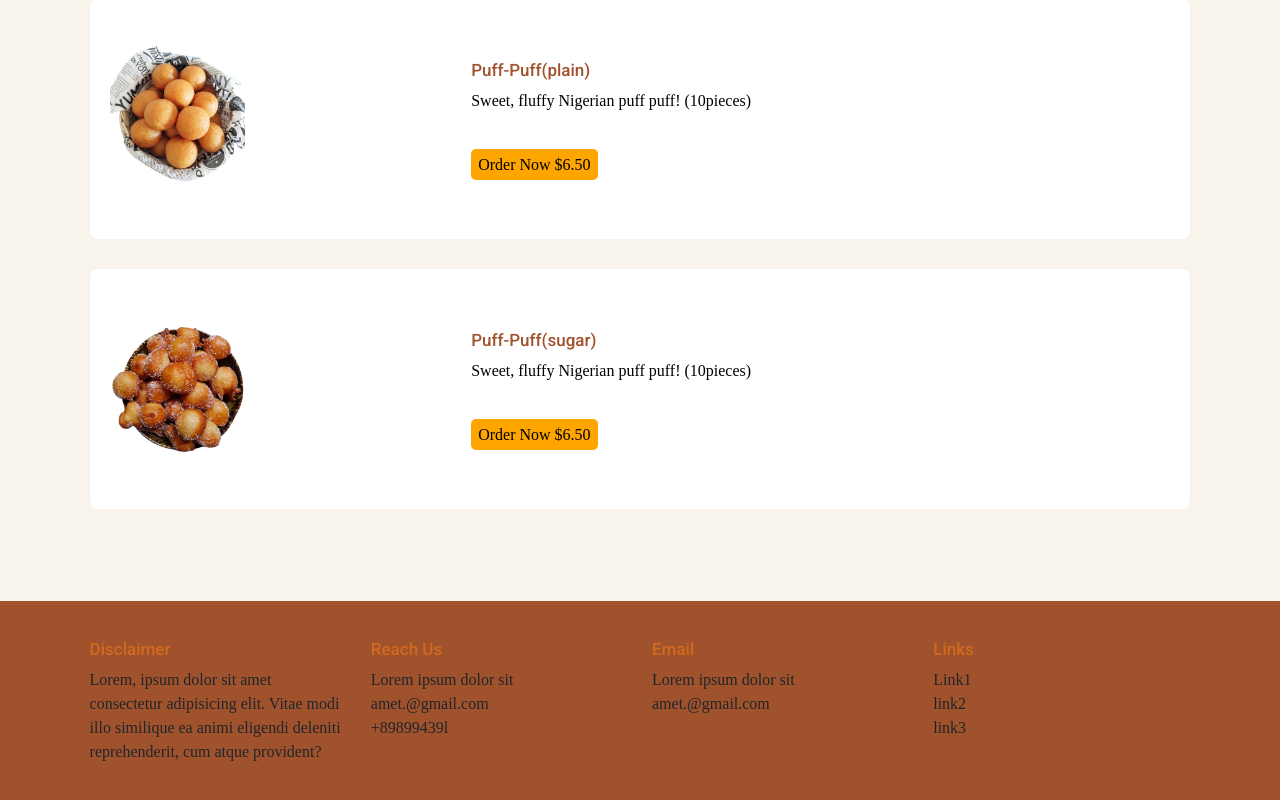
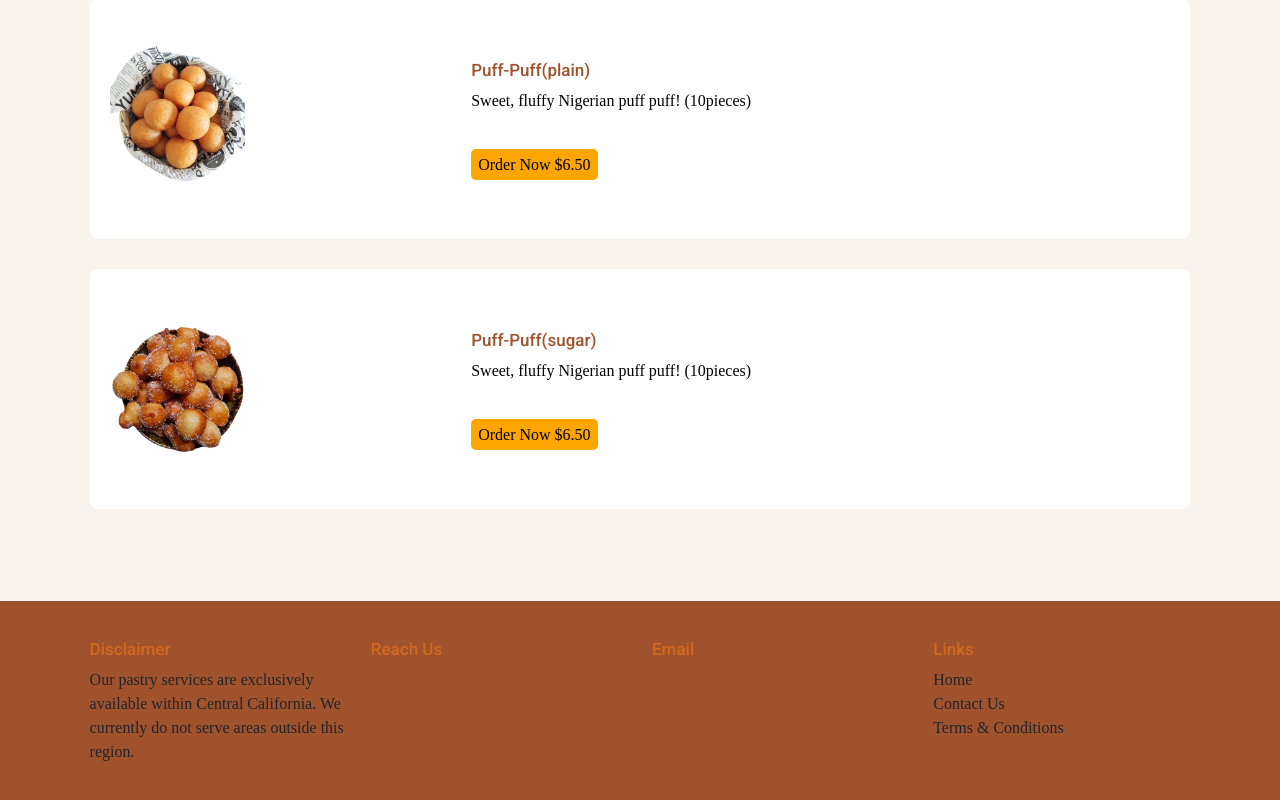
Before and after one commit to jozzydgr8/tayschow, a React (Create React App) app: page /tayschow/1 in a window 1280 px wide. Shown: the part 1486-2286 px from the top of the page. Built offline with nearby package versions, Linux system fonts and the light colour scheme; no server answers.

Commit message:
refactor footer

```diff
--- a/src/App.js
+++ b/src/App.js
@@ -11,7 +11,7 @@ import {UseContextAuth} from './context/UseContextAuth';
 import { SignUser } from './Pages/SignUser';
 import { Cart } from './Pages/Cart';
 import { Id } from './Pages/Id';
-
+import ScrollToTop from './components/ScrollToTop';
 
 
 // Import the functions you need from the SDKs you need
@@ -130,6 +130,7 @@ function App() {
   const router = createBrowserRouter(
       createRoutesFromChildren(
         <>
+
         <Route path='/tayschow' element={<Layout/>}>
         <Route index element={<Index/>}/>
         <Route path='cart' element={<Cart/>} />
--- a/src/Layout.jsx
+++ b/src/Layout.jsx
@@ -1,10 +1,12 @@
 import { Outlet } from "react-router-dom"
 import Navbar from "./components/Navbar"
 import { Footer } from "./components/Footer"
+import ScrollToTop from "./components/ScrollToTop"
 
 export const Layout = ()=>{
     return(
         <>
+        <ScrollToTop/>
         <Navbar/>
         <Outlet/>
         <Footer/>
--- a/src/Pages/Id.jsx
+++ b/src/Pages/Id.jsx
@@ -10,7 +10,7 @@ export const Id = ()=>{
     useEffect(()=>{
         const res = Data && Data.filter(product => product.id == id)
         setResult(res);
-    },[])
+    },[id])
 console.log(result)
 
     return(
--- a/src/components/Footer.jsx
+++ b/src/components/Footer.jsx
@@ -1,32 +1,35 @@
+import {Link} from 'react-router-dom'
 export const Footer = ()=>{
     return(
         <section id="footer">
-            <div className="container-fluid">
+            <footer className="container-fluid">
                 <div className="row">
                     <div className="col-md-3">
                         <h3>Disclaimer</h3>
                         <p>
-                            Lorem, ipsum dolor sit amet consectetur adipisicing elit.
-                             Vitae modi illo similique ea animi eligendi deleniti
-                            reprehenderit, cum atque provident?
+                        Our pastry services are exclusively available within Central California.
+                        We currently do not serve areas outside this region.
+                         {/* We appreciate your understanding and
+                        look forward to bringing our delicious pastries to customers within the Central California area only. */}
                         </p>
                     </div>
                     <div className="col-md-3">
                         <h3>Reach Us</h3>
-                        Lorem ipsum dolor sit amet.@gmail.com<br/>
-                        +89899439l
+                        {process.env.REACT_APP_email}<br/>
+                        <a href={`mailto:${process.env.REACT_APP_phone}`}>{process.env.REACT_APP_phone}</a>
                     </div>
                     <div className="col-md-3">
                         <h3>Email</h3>
-                        Lorem ipsum dolor sit amet.@gmail.com
+                        <a href={`mailto:${process.env.REACT_APP_email}`}>{process.env.REACT_APP_email}</a>
                     </div>
                     <div className="col-md-3">
                         <h3>Links</h3>
-                        Link1 <br/> link2 <br/> link3 <br/>
+                         <Link>Home</Link><br/> <a href={`mailto:${process.env.REACT_APP_email}`}>Contact Us</a> <br/>
+                        <Link>Terms & Conditions</Link> <br/>
 
                     </div>
                 </div>
-            </div>
+            </footer>
         </section>
     )
 }
--- a/src/components/Product.jsx
+++ b/src/components/Product.jsx
@@ -1,4 +1,4 @@
-import { Link } from "react-router-dom"
+import {  NavLink } from "react-router-dom"
 
 export const Product = ({menu})=>{
     return(
@@ -17,7 +17,7 @@ export const Product = ({menu})=>{
                                         {menu.desc}
                                     </p>
                                     <br/>
-                                    <Link to={`/tayschow/${menu.id}`}  className="">Order Now ${menu.prize}</Link>
+                                    <NavLink to={`/tayschow/${menu.id}`}  className="">Order Now ${menu.prize}</NavLink>
                                     </div>
                                 </div>
                             </div>
--- /dev/null
+++ b/src/components/ScrollToTop.jsx
@@ -0,0 +1,14 @@
+import { useEffect } from "react";
+import { useLocation } from "react-router-dom";
+
+const ScrollToTop = () => {
+    const { pathname } = useLocation();
+
+    useEffect(() => {
+        window.scrollTo(0, 0); // Scroll to top of the page
+    }, [pathname]); // Trigger scroll on path change
+
+    return null;
+};
+
+export default ScrollToTop;
--- a/src/index.css
+++ b/src/index.css
@@ -182,9 +182,13 @@ section > .container-fluid{
 #footer{
   background: var(--brown-brush);
 }
-#footer h3{
+footer h3{
   color: var(--dark-chocolate);
 }
+footer a{
+  text-decoration: none;
+}
+
 
 
 
```
